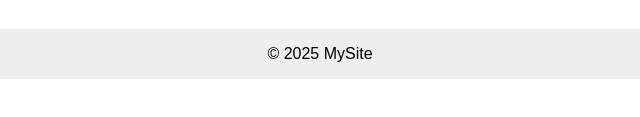
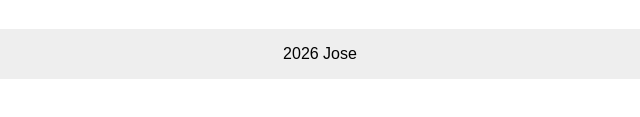
Before and after one commit to josemulleer/Lab6_Building_a_Multi-Section_Layout, a plain HTML site: page index.html in a window 1280 px wide. Shown: the part 467-584 px from the top of the page, 320-960 px from the left. Drawn offline with Linux system fonts and the light colour scheme.

Commit message:
Update index.html

```diff
--- a/index.html
+++ b/index.html
@@ -31,7 +31,7 @@
   </section>
 
   <footer>
-    <p>© 2025 MySite</p>
+    <p> 2026 Jose </p>
   </footer>
 
 </body>
```
